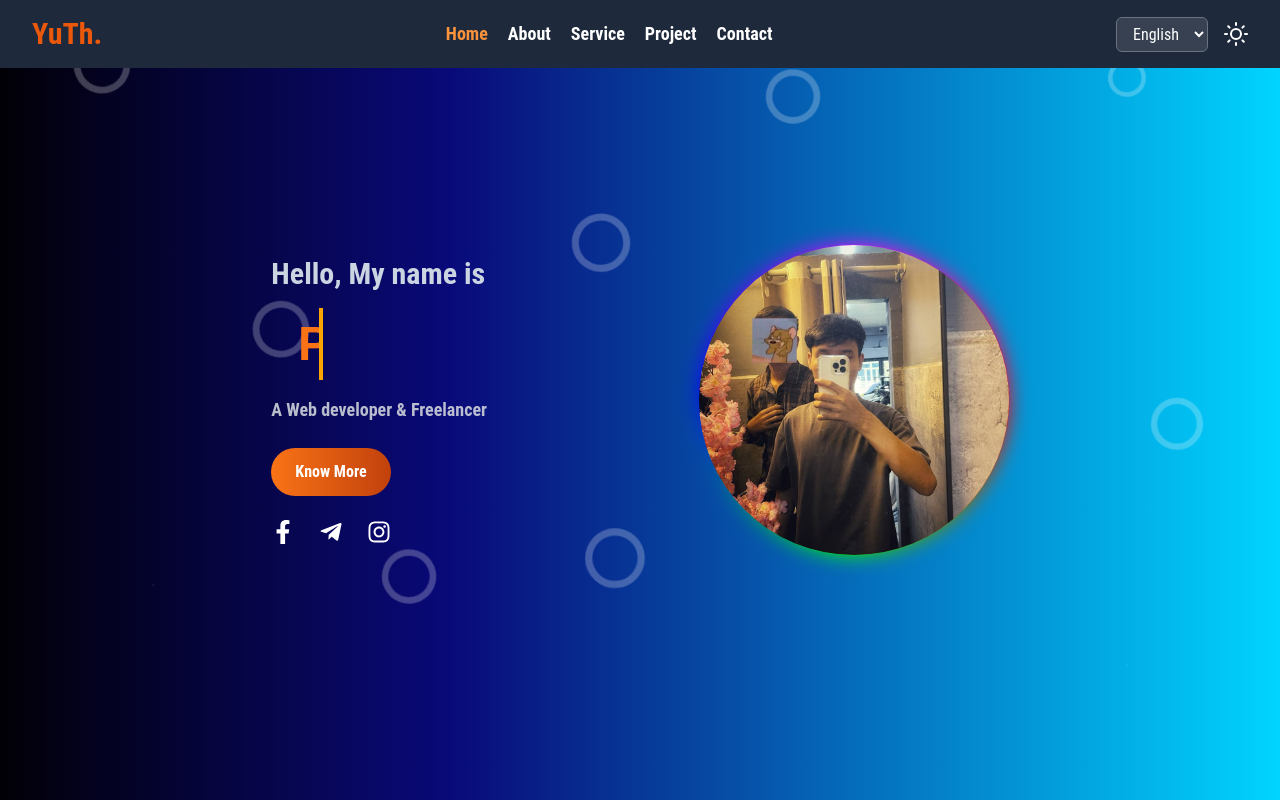
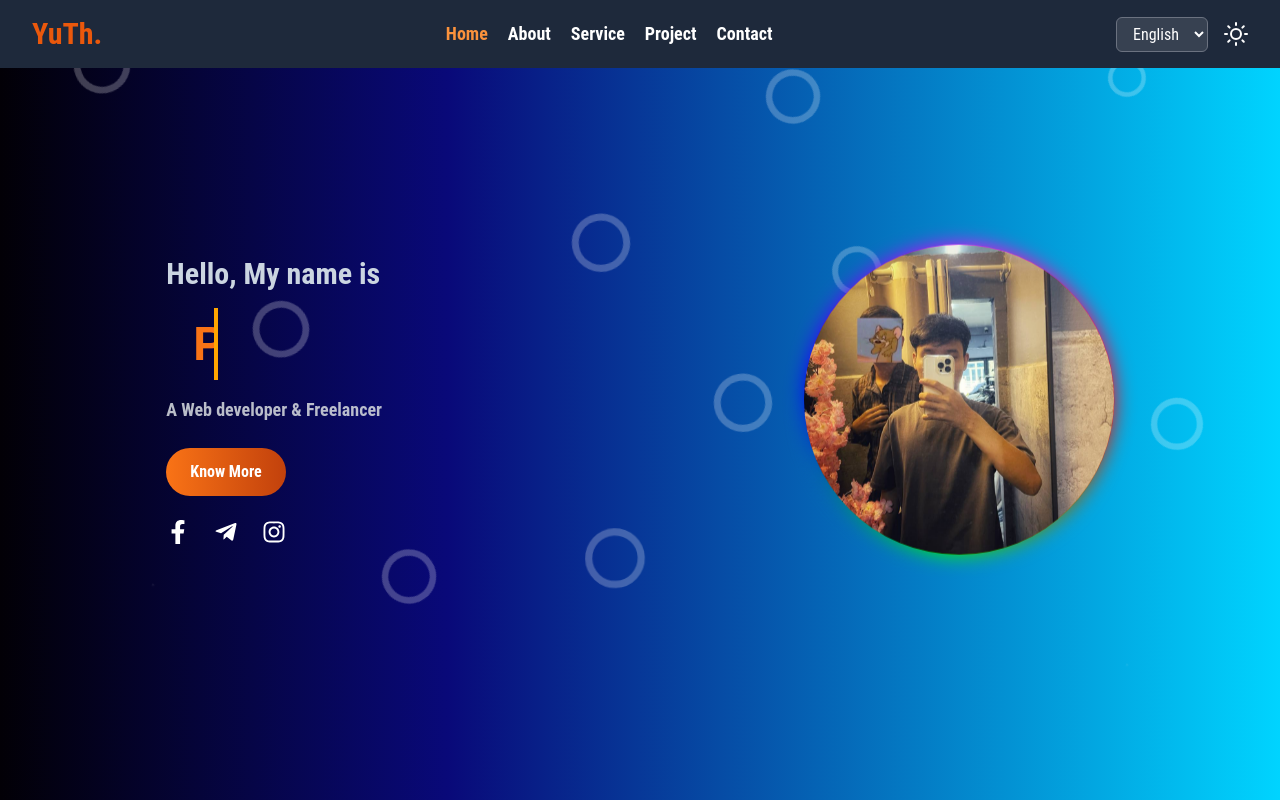
Before and after one commit to yuth04/my-portfolio, a React (Vite) app: page / in a window 1280 px wide. Shown: the top 800 px of the page. Built offline with nearby package versions, Linux system fonts and the light colour scheme.

Commit message:
updated animation

```diff
--- a/src/components/Hero.jsx
+++ b/src/components/Hero.jsx
@@ -9,7 +9,7 @@ const Hero = () => {
   return (
     <section
       id="home"
-      className="px-4 sm:px-8 md:px-12 py-20 w-full flex flex-col md:flex-row items-center justify-center gap-10 min-h-screen text-gray-500 duration-300 overflow-x-hidden"
+      className="px-4 md:px-12 py-20 w-full flex md:flex-row flex-col items-center justify-center md:gap-[250px] min-h-screen text-gray-500 duration-300 overflow-hidden relative"
     >
       {/* keep your background exactly as is */}
       <div className="wrapper">
@@ -67,7 +67,7 @@ const Hero = () => {
             target="_blank"
             rel="noopener noreferrer"
             aria-label="Facebook"
-            className="text-white hover:text-orange-600 dark:hover:text-blue-500 transition duration-300 hover:-translate-y-1"
+            className="text-white hover:text-orange-600  transition duration-300 hover:-translate-y-1"
           >
             <FaFacebookF />
           </a>
@@ -95,8 +95,7 @@ const Hero = () => {
       {/* profile image */}
       <div
         data-aos="zoom-out"
-        className="pulse-wrapper w-[250px] sm:w-[230px] md:w-[310px] h-[250px] sm:h-[230px] md:h-[310px] mt-10 md:mt-0"
-      >
+        className="pulse-wrapper w-[250px]  md:w-[310px] h-[250px]  md:h-[310px] mt-10 md:mt-0 ">
         <div className="border-ring"></div>
         <img
           className="rounded-full w-full h-full object-cover"
--- a/src/styles/index.css
+++ b/src/styles/index.css
@@ -84,3 +84,18 @@ h4 {
     border-color: transparent;
   }
 }
+.pulse-wrapper {
+  animation: Moving 6s ease-in-out infinite;
+}
+
+@keyframes Moving {
+  0%
+  { transform: rotate(0) translateY(0);
+ }
+  50% {
+     transform: rotate(0) translateY(-15px);
+    }
+  100% {
+     transform: rotate(0) translateY(0);
+    }
+}
--- a/src/styles/wrapper.css
+++ b/src/styles/wrapper.css
@@ -1,7 +1,8 @@
 .wrapper {
    position: absolute;
-   /* top: 0;
-   left: 0; */
+   top: 0;
+   left: 0;
+   /* bottom: 0; */
    width: 100%;
    height: 100%;
    overflow: hidden;
```
